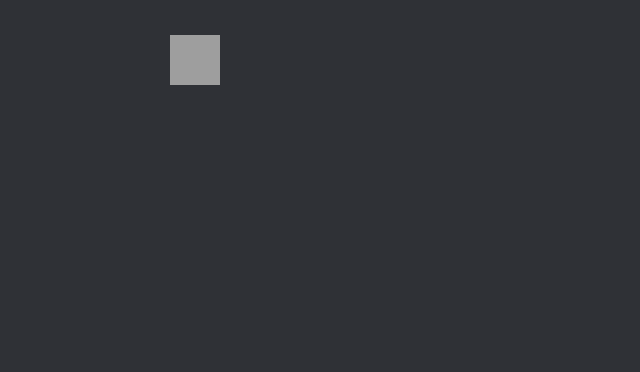
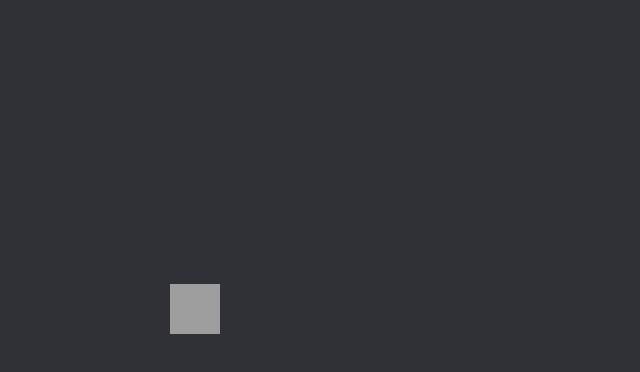
Before and after one commit to RealMrObvious/socials, a plain HTML site: page index.html in a window 1280 px wide. Shown: the whole page, without its empty margins (0-640 px from the left). Drawn offline with Linux system fonts and the light colour scheme; grey boxes are pictures that could not be loaded.

Commit message:
Create index.html

```diff
--- a/index.html
+++ b/index.html
@@ -5,7 +5,7 @@
 
 
 <a href="https://twitter.com/realmrobvious">
-  <img STYLE="position:absolute; TOP:35px; LEFT:170px; WIDTH:50px; HEIGHT:50px" src="http://pngimg.com/uploads/twitter/twitter_PNG15.png">
+  <img STYLE="position:absolute; TOP:284px; LEFT:170px; WIDTH:50px; HEIGHT:50px" src="http://pngimg.com/uploads/twitter/twitter_PNG15.png">
 </a>
 
 </body>
```
